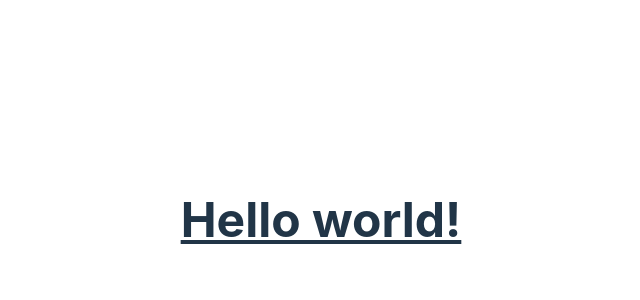
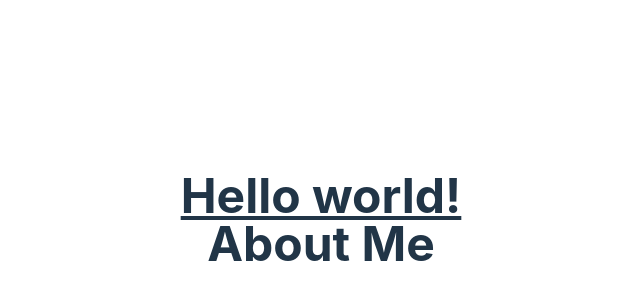
Before and after one commit to DiandreMiller/resume, a React (Vite) app: page / in a window 1280 px wide. Shown: the part 180-480 px from the top of the page, without its empty margins (319-959 px from the left). Built offline with nearby package versions, Linux system fonts and the light colour scheme.

Commit message:
feature: about me connects

```diff
--- a/Components/AboutMe.tsx
+++ b/Components/AboutMe.tsx
@@ -4,7 +4,7 @@ const AboutMe = () => {
 
     return (
         <div>
-
+            <h4 className="text-5xl font-bold">About Me</h4>
         </div>
     )
 
--- a/src/App.tsx
+++ b/src/App.tsx
@@ -1,7 +1,16 @@
 // import { useState } from 'react'
-// import reactLogo from './assets/react.svg'
-// import viteLogo from '/vite.svg'
+import { BrowserRouter, Routes, Route } from "react-router-dom";
 import './App.css'
+import AboutMe from '../Components/AboutMe';
+import ContactMe from '../Components/ContactMe';
+import Education from '../Components/Education';
+import Experience from '../Components/Experience';
+import Instructions from '../Components/Instructions';
+import Projects from '../Components/Projects';
+import SoftSkills from '../Components/SoftSkills';
+import Volunteer from '../Components/Volunteer';
+
+
 
 function App() {
 
@@ -9,9 +18,8 @@ function App() {
   return (
     <>
       <div>
-        <h1 className="text-5xl font-bold underline">
-          Hello world!
-         </h1>
+        <h1 className="text-5xl font-bold underline">Hello world!</h1>
+        <AboutMe />
       </div>
 
     </>
```
